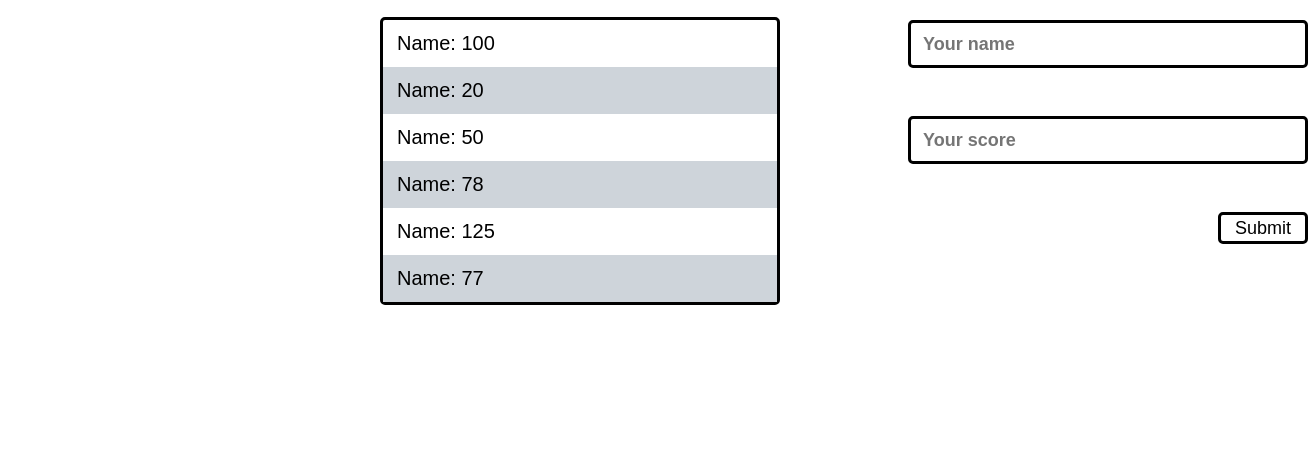
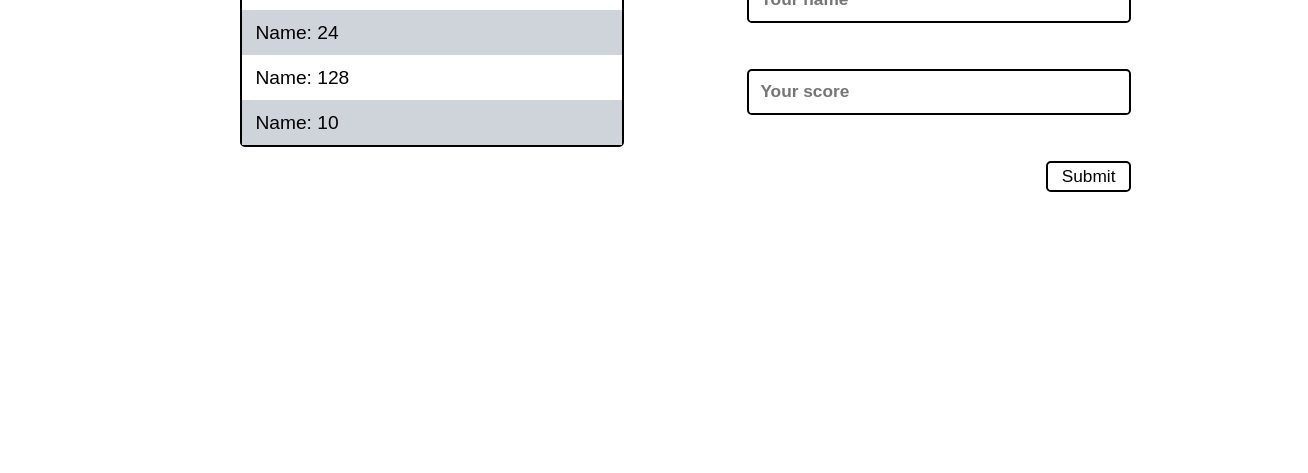
Before and after one commit to mahdinoori2000/leaderboard, a website built with webpack: page src/index.html in a window 1280 px wide. Shown: the part 327-800 px from the top of the page, 1308 px wide, since content can reach past the window. Built offline with nearby package versions, Linux system fonts and the light colour scheme.

Commit message:
Add modules to the project

```diff
--- a/src/index.html
+++ b/src/index.html
@@ -17,12 +17,7 @@
           <button class="refresh-btn">Refresh</button>
         </div>
         <ul class="scores">
-          <li>Name: 100</li>
-          <li>Name: 20</li>
-          <li>Name: 50</li>
-          <li>Name: 78</li>
-          <li>Name: 125</li>
-          <li>Name: 77</li>
+
         </ul>
       </section>
       <section class="submit-score">
--- a/src/index.js
+++ b/src/index.js
@@ -1 +1,4 @@
 import './style.css';
+import addScore from './modules/addScores.js';
+
+addScore();
--- /dev/null
+++ b/src/modules/addScores.js
@@ -0,0 +1,12 @@
+import scores from './scores.js';
+
+const addScore = () => {
+  const scoreList = document.querySelector('.scores');
+  scores.forEach((score) => {
+    const template = `
+  <li>${score.playerName}: ${score.playerScore}</li>
+  `;
+    scoreList.insertAdjacentHTML('beforeend', template);
+  });
+};
+export default addScore;
--- /dev/null
+++ b/src/modules/scores.js
@@ -0,0 +1,19 @@
+const scores = [
+  {
+    playerName: 'Name',
+    playerScore: '100',
+  },
+  {
+    playerName: 'Name',
+    playerScore: '24',
+  },
+  {
+    playerName: 'Name',
+    playerScore: '128',
+  },
+  {
+    playerName: 'Name',
+    playerScore: '10',
+  },
+];
+export default scores;
--- a/src/style.css
+++ b/src/style.css
@@ -4,24 +4,23 @@
   margin: 0;
 }
 html{
-  font-size: 62.5%;
+  font-size: 60%;
 }
 body {
   font-family: sans-serif;
 }
 .container {
-  padding:8.8rem 38rem;
-
+  padding:8.8rem 25rem;
 }
 
 /* GENERAL CODE  */
 .primary-header {
- font-size: 5.4rem;
+ font-size: 54px;
  margin-bottom: 6.4rem;
 }
 .leaderboard-container {
   display: flex;
-  gap: 12.8rem;
+  gap:12.8rem;
 }
 /* SCORE TABLE  */
 .score-table-header {
@@ -70,7 +69,7 @@ body {
 }
 /* ADD SCORE  */
 .submit-form {
-  margin-top: 8.8rem;
+  margin-top: 5.4rem;
   display: flex;
   flex-direction: column;
   gap: 4.8rem;
```
